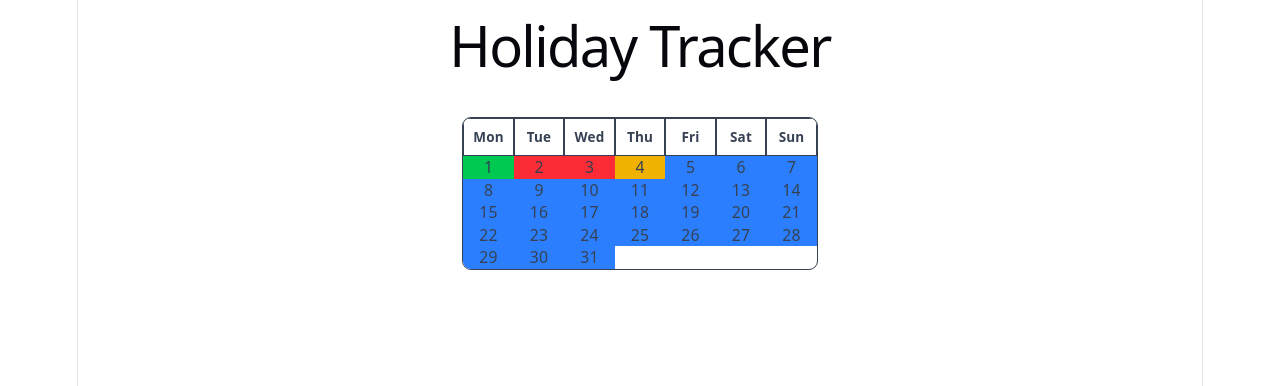
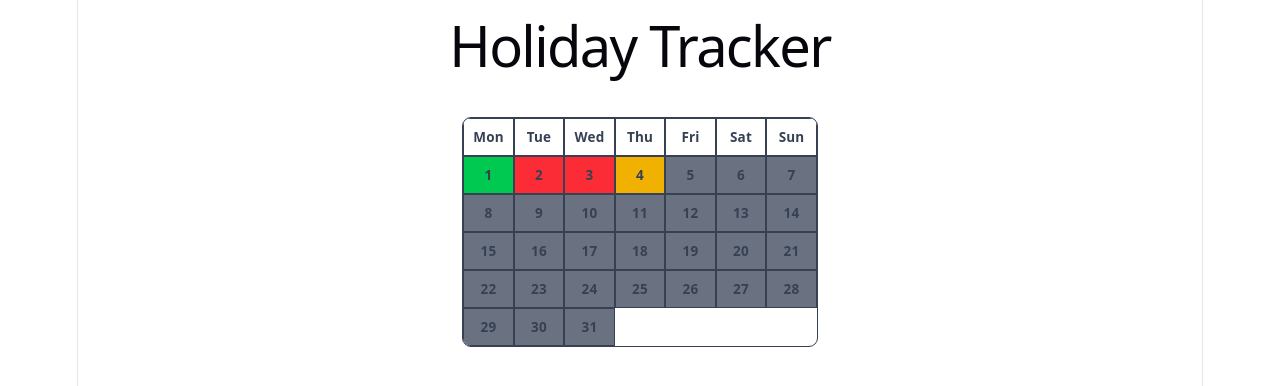
Before and after one commit to mattthughes/holiday-tracker, a React (Vite) app in the folder holiday-tracker/: page / in a window 1280 px wide. Shown: the top 386 px of the page. Built offline with nearby package versions, Linux system fonts and the light colour scheme.

Commit message:
Refactored calendar into calendar day component, and adjusted overall styling

```diff
--- a/holiday-tracker/src/components/Calendar.jsx
+++ b/holiday-tracker/src/components/Calendar.jsx
@@ -1,31 +1,11 @@
 import React from 'react'
 import availability from '../utils/availability'
+import CalendarDay from './CalendarDay'
 
 const Calendar = () => {
     const weekDays = ['Mon', 'Tue', 'Wed', 'Thu', 'Fri', 'Sat', 'Sun'];
     const daysInMonth = 31;
-    const available = 'bg-green-500';
-    const unavailable = 'bg-red-500';
-    const limited = 'bg-yellow-500';
     const days = Array.from({ length: daysInMonth}, (_, index) => index +1)
-
-    function getAvailabilityStatus(day) {
-        console.log(day)
-        const availabilityInfo = availability.find(item => item.day === day)
-        console.log(availabilityInfo)
-        if (!availabilityInfo) {
-            return "bg-blue-500";
-        }
-        const holidayStatus = availabilityInfo.status;
-
-        if (holidayStatus === 'unavailable') {
-             return unavailable;
-        } else if (holidayStatus === 'limited') {
-             return limited;
-        } else {
-             return available;
-        }
-    }
     return (
         <section className="mx-auto max-w-4xl p-6">
         <div className="grid grid-cols-7 overflow-hidden rounded-lg border text-sm font-medium text-gray-700">
@@ -36,14 +16,8 @@ const Calendar = () => {
             ))}
             {days.map((day) => {
                 return (
-<div key={day} className={`day ${getAvailabilityStatus(day)}`} min-h-16 border p-1 text-sm text-center md:min-h-24 md:p-3>
-                        {day}
-
-                    </div>
+                    <CalendarDay key={day} day={day} availability={availability.find(item => item.day === day)} />
                 )
-
-
-
             })}
         </div>
         </section>
--- /dev/null
+++ b/holiday-tracker/src/components/CalendarDay.jsx
@@ -0,0 +1,15 @@
+const calendarDays = ({ day, availability }) => {
+    const availabilityColours = {
+        available: 'bg-green-500',
+        unavailable: 'bg-red-500',
+        limited: 'bg-yellow-500'
+    }
+    const calendarColour = availability ? availabilityColours[availability.status] : 'bg-gray-500';
+    return (
+        <div className={`border p-2 text-center text-xs font-bold text-center ${calendarColour}`}>
+            {day}
+        </div>
+    )
+}
+
+export default calendarDays;
```
Also changed, not shown: holiday-tracker/src/utils/availability.js (indentation only).
